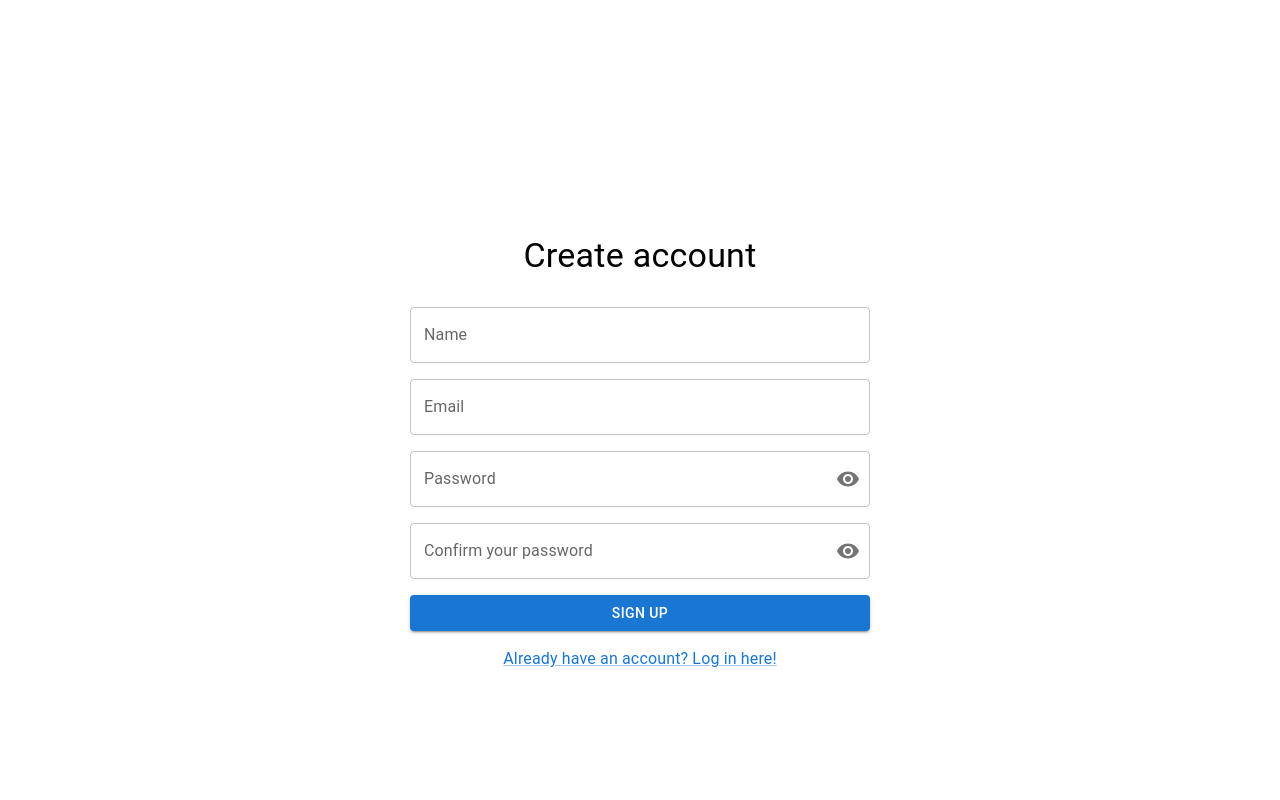
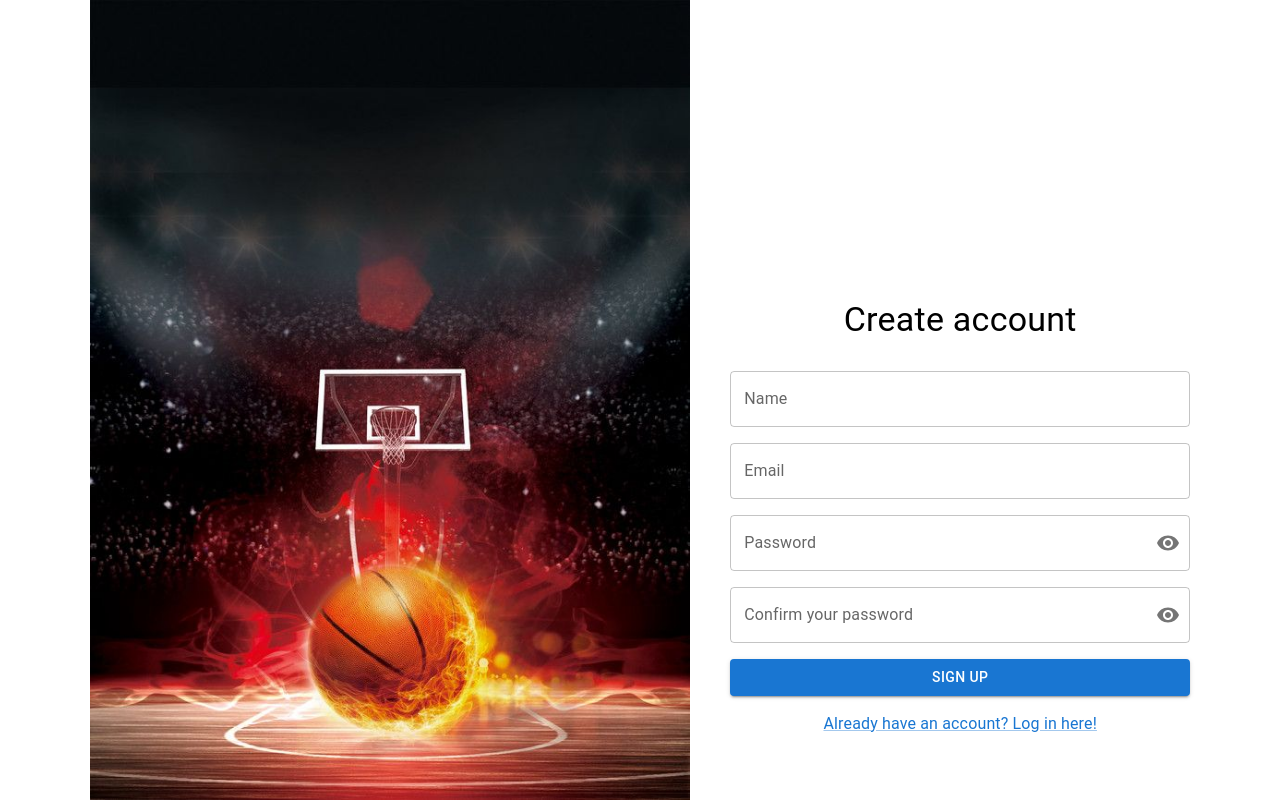
Before and after one commit to rafaeelnunesf/mini-test-react, a React (Create React App) app: page /sign-up in a window 1280 px wide. Built offline with nearby package versions, Linux system fonts and the light colour scheme; the HTML template or start-up script is replaced by a standard one.

Commit message:
feat: create Container component

```diff
--- /dev/null
+++ b/src/components/Container/index.css
@@ -0,0 +1,7 @@
+.background {
+  height: 100vh;
+
+  /* width: 50vw; */
+
+  background-size: cover;
+}
--- /dev/null
+++ b/src/components/Container/index.js
@@ -0,0 +1,19 @@
+import { Box } from "@mui/system";
+import background from "../../assets/background.jpg";
+import "./index.css";
+export default function Container({ children }) {
+  const styles = {
+    display: "flex",
+    justifyContent: "center",
+    alignItems: "center",
+    height: "100vh",
+    gap: "40px",
+  };
+
+  return (
+    <Box sx={styles}>
+      <img src={background} className="background" alt="background" />
+      {children}
+    </Box>
+  );
+}
--- a/src/pages/SignUp/index.js
+++ b/src/pages/SignUp/index.js
@@ -7,6 +7,7 @@ import PasswordInput from "../../components/PasswordInput";
 import { styles } from "../../styles/authStyles";
 import useAlert from "../../hooks/useAlert";
 import useAuth from "../../hooks/useAuth";
+import Container from "../../components/Container";
 function SignUp() {
   const { setMessage } = useAlert();
   const navigate = useNavigate();
@@ -62,6 +63,7 @@ function SignUp() {
     }
   }
   return (
+    <Container>
       <Form onSubmit={handleSubmit}>
         <Box sx={styles.container}>
           <Typography sx={styles.title} variant="h4" component="h1">
@@ -99,7 +101,11 @@ function SignUp() {
             onChange={handleInputChange}
             value={formData.passwordConfirmation}
           />
-        <Button variant="contained" type="submit" sx={{ marginBottom: "16px" }}>
+          <Button
+            variant="contained"
+            type="submit"
+            sx={{ marginBottom: "16px" }}
+          >
             Sign Up
           </Button>
           <Link component={RouterLink} to="/sign-in">
@@ -107,6 +113,7 @@ function SignUp() {
           </Link>
         </Box>
       </Form>
+    </Container>
   );
 }
 
```
Also changed, not shown: src/assets/background.jpg (added). Lines whose indentation alone changed are shown as unchanged.
